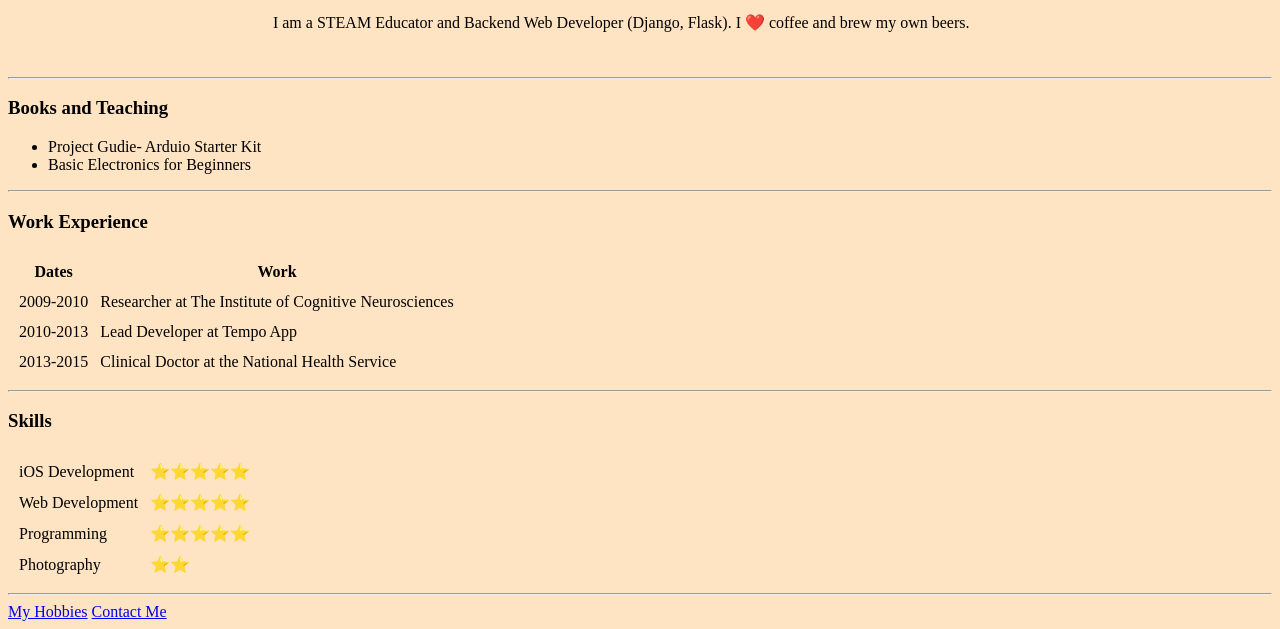
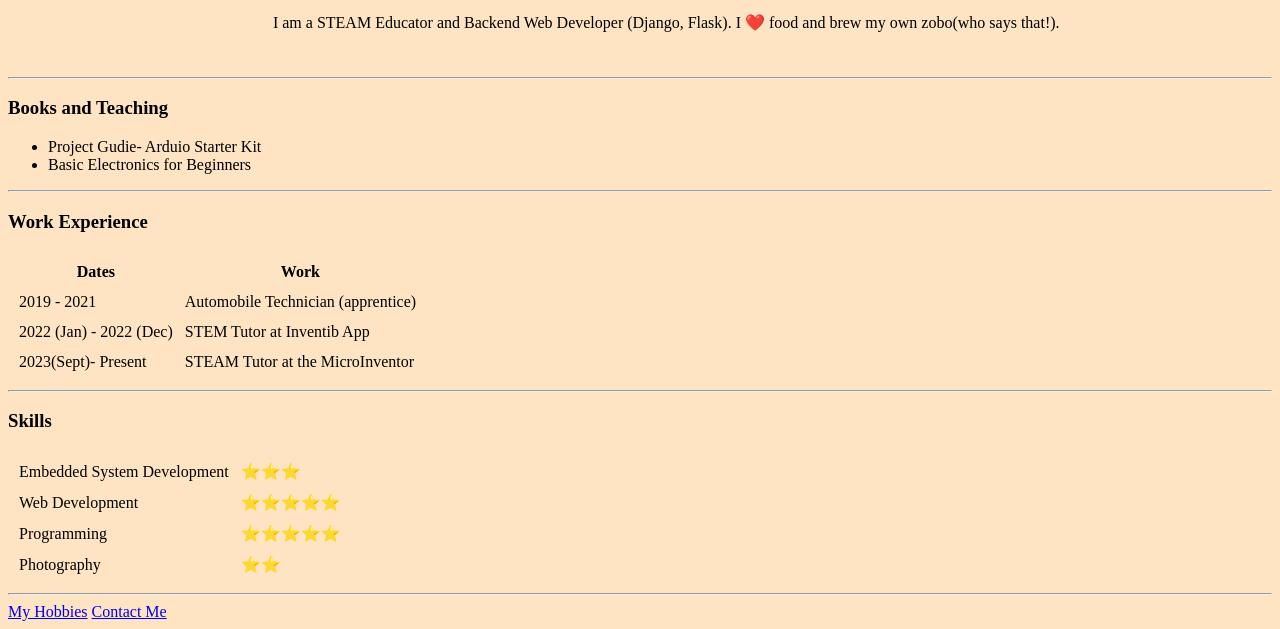
Before and after one commit to Elijah57/elijah57.github.io, a plain HTML site: page index.html in a window 1280 px wide. Shown: the part 202-831 px from the top of the page. Drawn offline with Linux system fonts and the light colour scheme; files that its build step writes are made by us from their sources.

```diff
--- a/index.html
+++ b/index.html
@@ -1,7 +1,7 @@
 <!DOCTYPE html>
 <html lang="en">
     <head>
-        <meta charset="UTF-8">
+        <meta charset="UTF-8" >
         <title>Elijah's Resume</title>
         <link rel="stylesheet" href="static/css/style.css">
 
@@ -13,7 +13,7 @@
               <td><img src="static/images/Elijah.jpg" alt="Elijah Echekwu's profile picture"></td>
               <td><h1>Elijah Echekwu</h1>
               <p><em>Founder and CTO of <strong><a href="https://www.medium.com.elijahechekwu30/">Droids Labs</a></strong>.</em></p>
-              <p>I am a STEAM Educator and Backend Web Developer (Django, Flask). I ❤️ coffee and brew my own beers.</p></td>
+              <p>I am a STEAM Educator and Backend Web Developer (Django, Flask). I ❤️ food and brew my own zobo(who says that!).</p></td>
             </tr>
         </table>
 
@@ -38,16 +38,16 @@
 
             <tbody>
               <tr>
-                <td>2009-2010</td>
-                <td>Researcher at The Institute of Cognitive Neurosciences</td>
+                <td>2019 - 2021</td>
+                <td>Automobile Technician (apprentice)</td>
               </tr>
               <tr>
-                <td>2010-2013</td>
-                <td>Lead Developer at Tempo App</td>
+                <td>2022 (Jan) - 2022 (Dec)</td>
+                <td>STEM Tutor at Inventib App</td>
               </tr>
               <tr>
-                <td>2013-2015</td>
-                <td>Clinical Doctor at the National Health Service</td>
+                <td>2023(Sept)- Present</td>
+                <td>STEAM Tutor at the MicroInventor </td>
               </tr>
             </tbody>
           </table>
@@ -55,8 +55,8 @@
           <h3>Skills</h3>
           <table cellspacing="10">
             <tr>
-              <td>iOS Development</td>
-              <td>⭐️⭐️⭐️⭐️⭐️</td>
+              <td>Embedded System Development</td>
+              <td>⭐️⭐️⭐️</td>
             </tr>
             <tr>
               <td>Web Development</td>
@@ -72,8 +72,8 @@
             </tr>
           </table>
           <hr>
-          <a href="hobbies.html">My Hobbies</a>
-          <a href="contact-me.html">Contact Me</a>
+          <a href="#">My Hobbies</a>
+          <a href="#">Contact Me</a>
 
     </body>
 </html>
```
